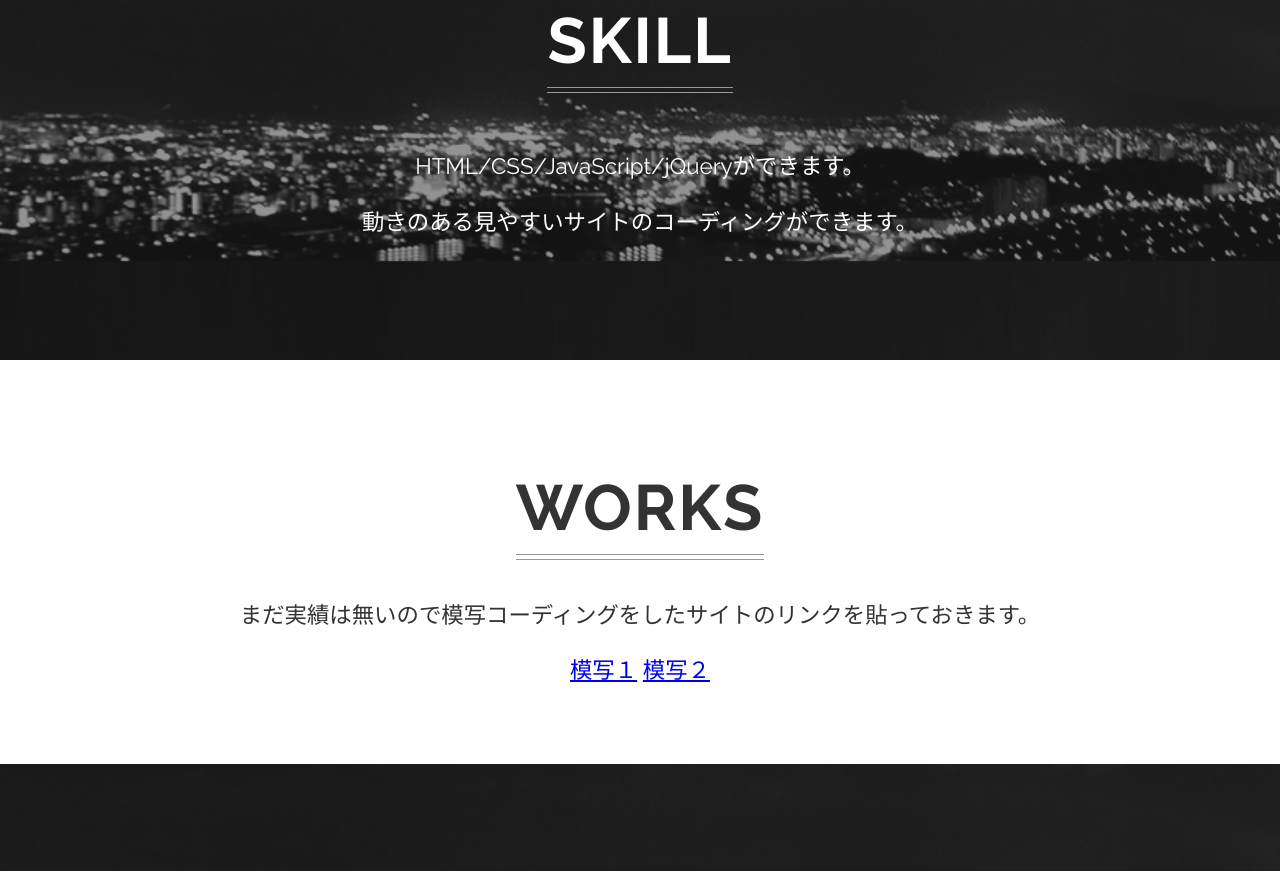
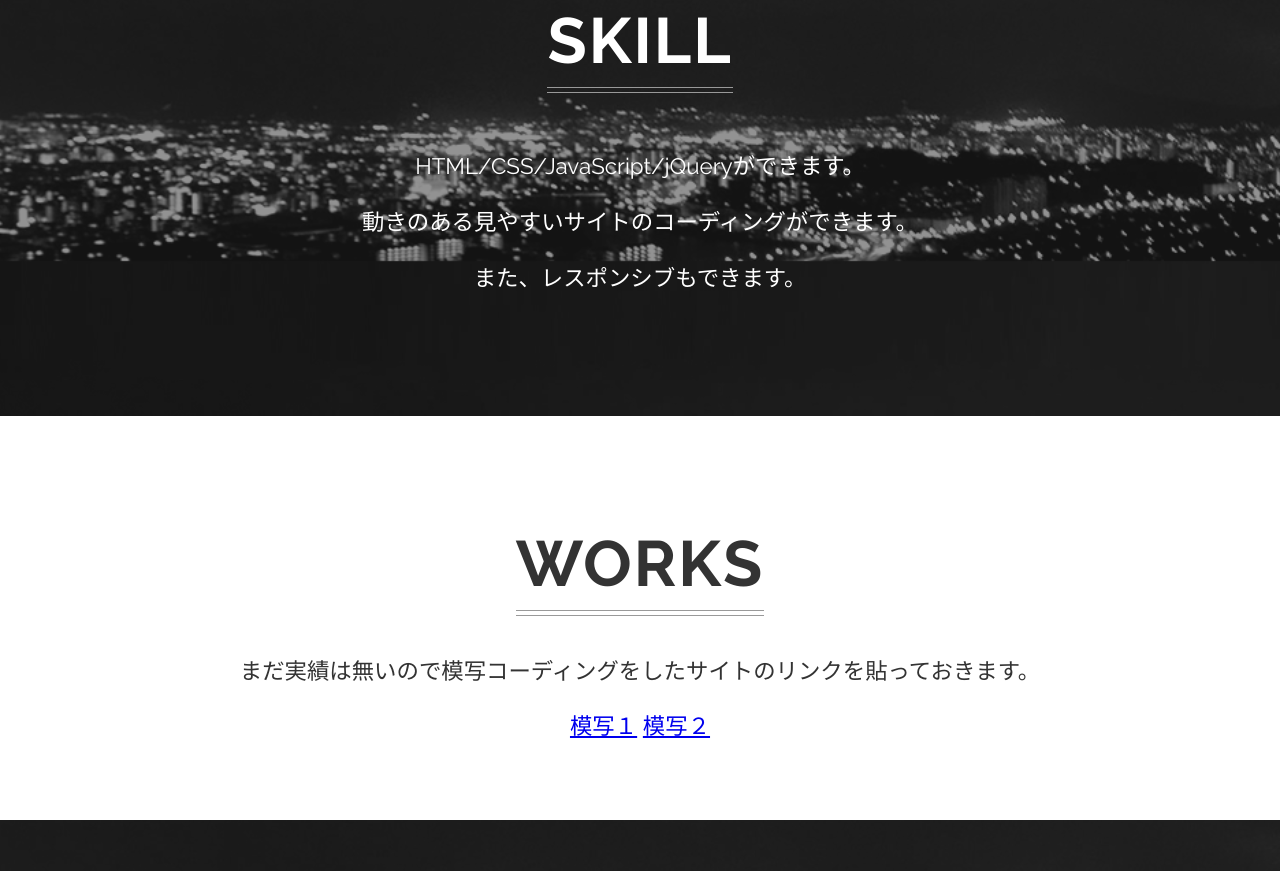
Before and after one commit to Levi910/portfolio, a plain HTML site: page index.html in a window 1280 px wide. Shown: the part 1339-2210 px from the top of the page. Drawn offline with Linux system fonts and the light colour scheme.

Commit message:
Update index.html

```diff
--- a/index.html
+++ b/index.html
@@ -26,7 +26,7 @@
     </section>
     <section class="skill">
       <h2 class="heading">SKILL</h2>
-      <p class="skill-text">HTML/CSS/JavaScript/jQueryができます。<br>動きのある見やすいサイトのコーディングができます。</p>
+      <p class="skill-text">HTML/CSS/JavaScript/jQueryができます。<br>動きのある見やすいサイトのコーディングができます。<br>また、レスポンシブもできます。</p>
     </section>
     <section class="works">
       <h2 class="heading">WORKS</h2>
```
